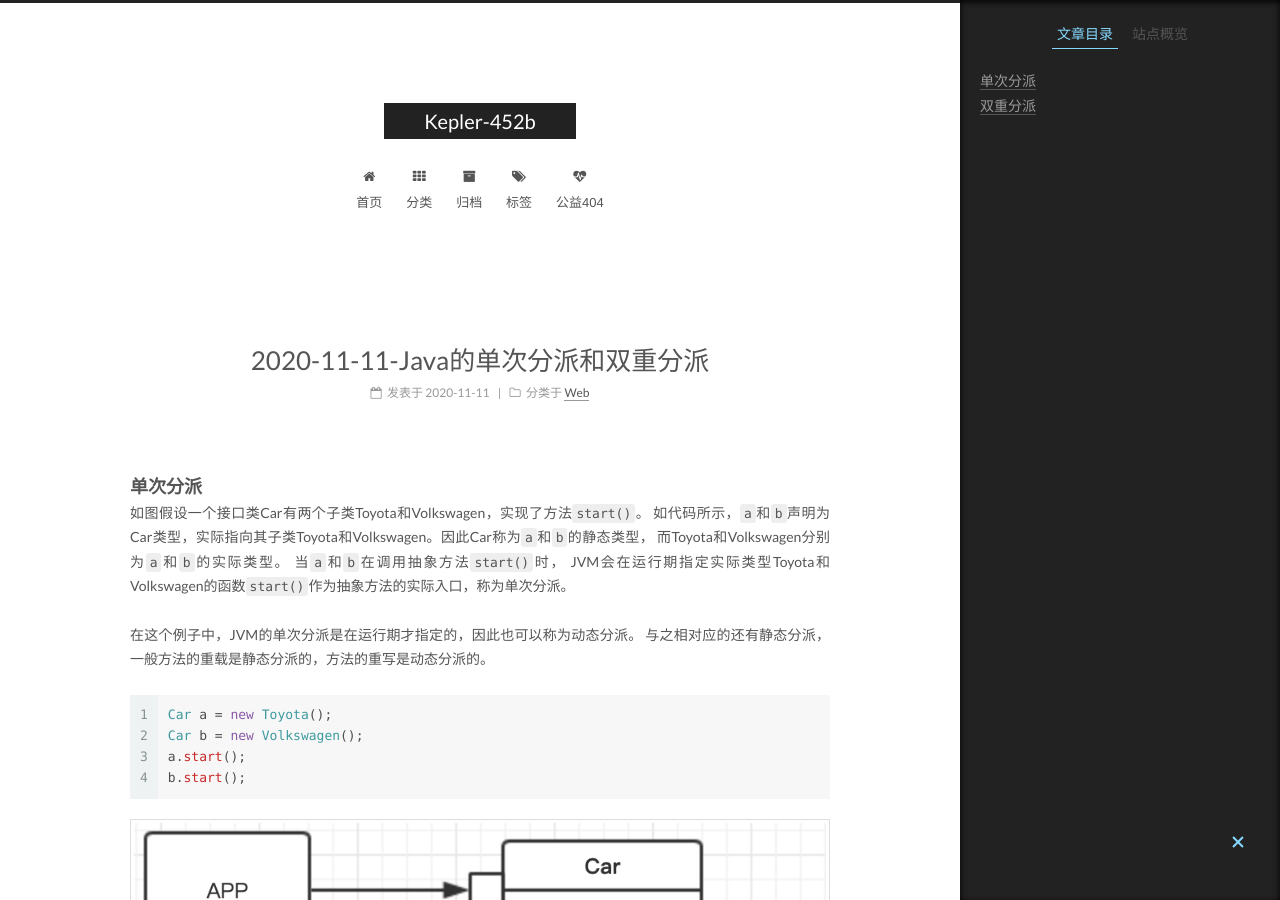
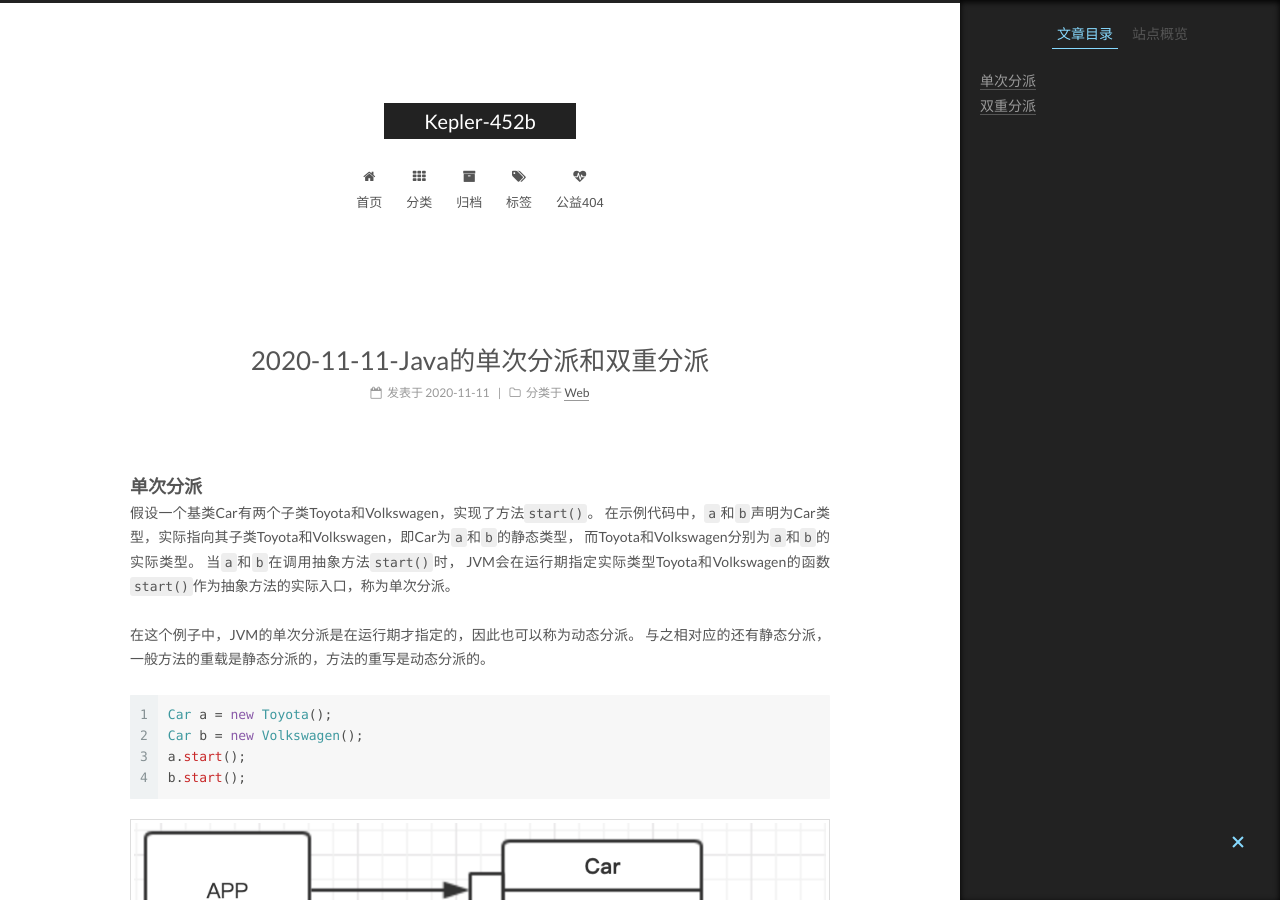
Before and after one commit to phaedo/blog, a Jekyll site: the page built from _posts/2020-11-11-Java的静态分派，动态分派和双重分派.md, in a window 1280 px wide and 900 px high. Built offline with Jekyll 4.4.1, drawn with Linux system fonts in a browser that asks for light colours; comment, search, counter and statistics services are not loaded.

```diff
--- a/_posts/2020-11-11-Java的静态分派，动态分派和双重分派.md
+++ b/_posts/2020-11-11-Java的静态分派，动态分派和双重分派.md
@@ -8,8 +8,8 @@ tags: [java, jvm]
 
 ### 单次分派
 
-如图假设一个接口类Car有两个子类Toyota和Volkswagen，实现了方法`start()`。
-如代码所示，`a`和`b`声明为Car类型，实际指向其子类Toyota和Volkswagen。因此Car称为`a`和`b`的静态类型，
+假设一个基类Car有两个子类Toyota和Volkswagen，实现了方法`start()`。
+在示例代码中，`a`和`b`声明为Car类型，实际指向其子类Toyota和Volkswagen，即Car为`a`和`b`的静态类型，
 而Toyota和Volkswagen分别为`a`和`b`的实际类型。
 当`a`和`b`在调用抽象方法`start()`时，
 JVM会在运行期指定实际类型Toyota和Volkswagen的函数`start()`作为抽象方法的实际入口，称为单次分派。
```
